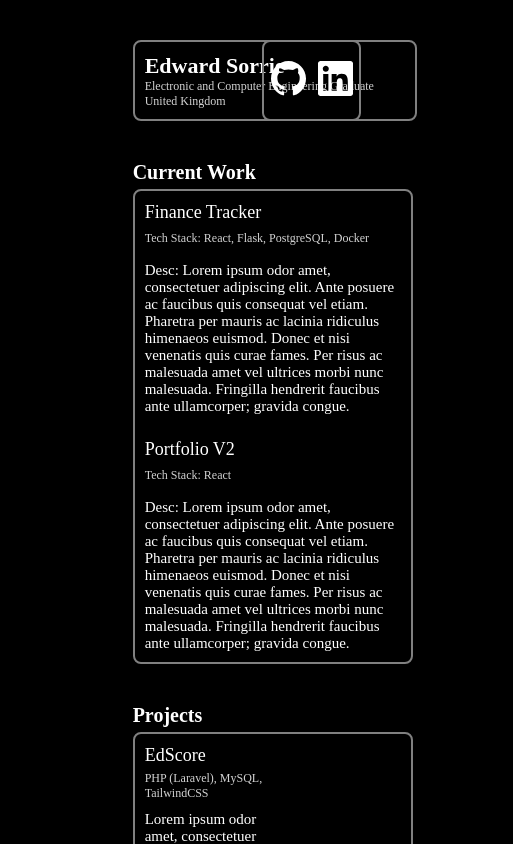
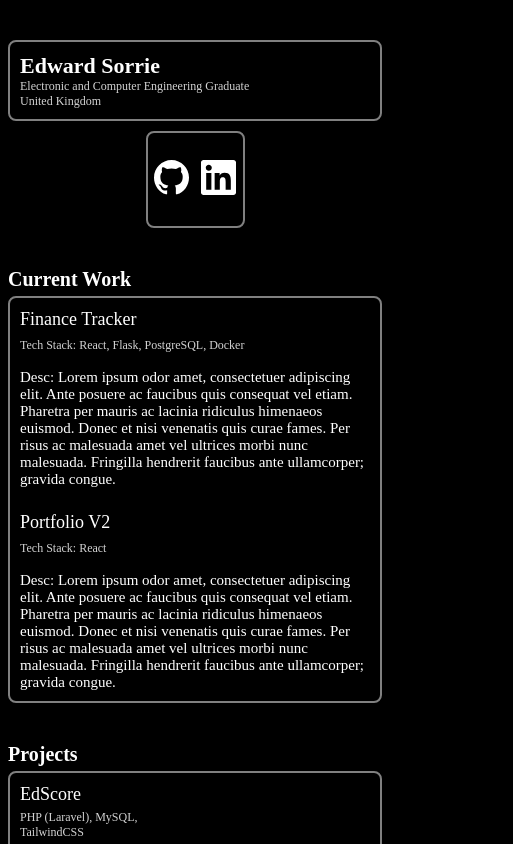
Before and after one commit to esorrie/portfolioV2, a React (Vite) app: page / in a window 390 px wide. Shown: the top 844 px of the page, 513 px wide, since content can reach past the window. Built offline with nearby package versions, Linux system fonts and the light colour scheme.

Commit message:
created a responsive layout to narrow screen widths.

```diff
--- a/src/App.css
+++ b/src/App.css
@@ -5,7 +5,7 @@
 .page {
   height: 100vh;
   display: grid;
-  grid-template-columns: repeat(3, minmax(0, 1fr));
+  grid-template-columns: 1fr minmax(280px, 1fr) 1fr;
   grid-template-rows: 0fr 0fr 0fr;
 }
 
@@ -15,7 +15,7 @@
   border-color: grey;
   border-width: 2px;
   border-radius: 8px;
-  min-width: 280px;
+  min-width: 276px;
 }
 
 .titleBoxContent {
@@ -53,6 +53,32 @@
   min-width: 95px;
 }
 
+@media (max-width: 875px) {
+  @media (max-width: 480px) {
+    .page {
+      grid-template-columns: 1fr;
+    }
+    .titleBox,
+    .ContactBox {
+      grid-column-start: 2;
+    }
+  }
+  .ContactBox {
+    grid-column-start: 2;
+    grid-row-start: 2;
+    margin-left: auto;
+    margin-right: auto;
+    margin-top: 10px;
+    flex-direction: row;
+    position: static;
+    height: 93px;
+  }
+  .ContactBox.sticky {
+    position: static !important;
+    top: unset !important;
+  }
+}
+
 .gitImage {
   margin: auto;
 }
```
